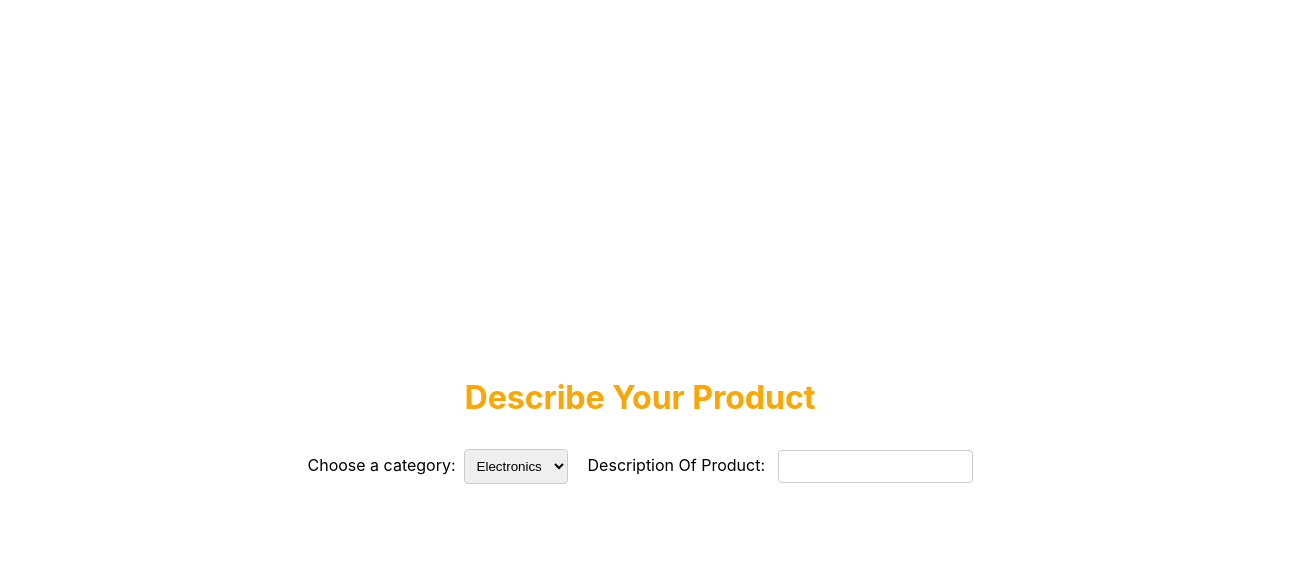
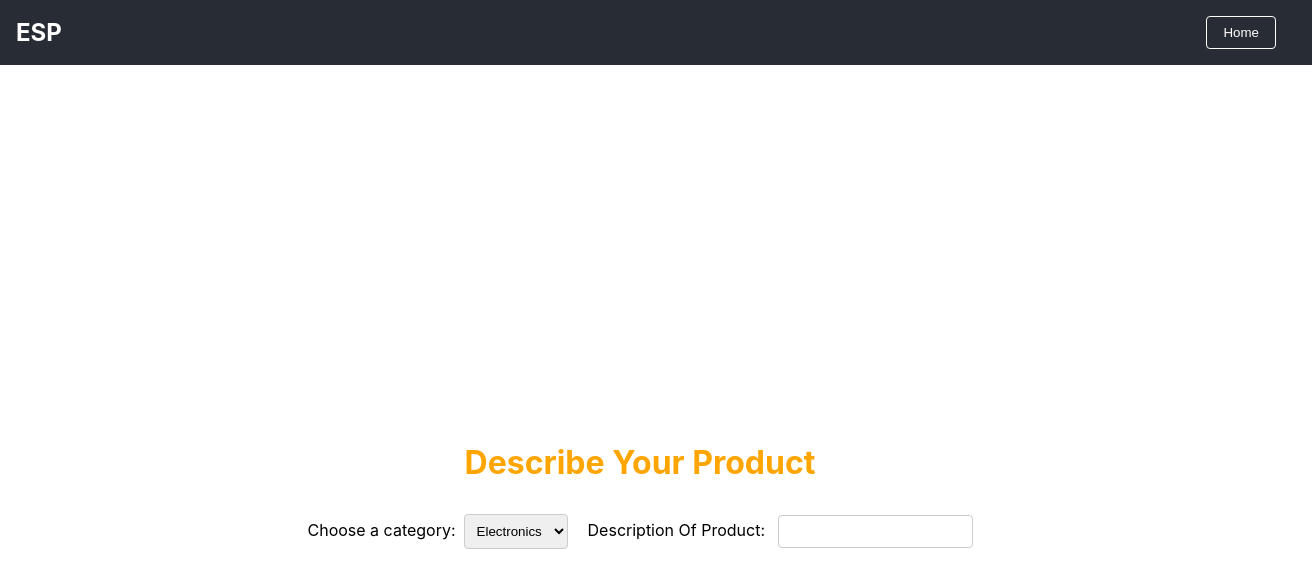
Before and after one commit to mskstanmay/Google-Devs-Sprint-2025-Hackathon, a React (Create React App) app in the folder sustainability-app/: page / in a window 1280 px wide. Shown: the top 588 px of the page, 1312 px wide, since content can reach past the window. Built offline with nearby package versions, Linux system fonts and the light colour scheme.

Commit message:
navbar basic

```diff
--- a/sustainability-app/src/App.css
+++ b/sustainability-app/src/App.css
@@ -62,3 +62,35 @@ select, input {
 label {
   margin-right: 8px;
 }
+
+.navbar {
+  width: 100%;
+  background-color: #282c34;
+  padding: 1rem;
+  display: flex;
+  justify-content: space-between;
+  align-items: center;
+  color: white;
+}
+
+.navbar-brand {
+  font-size: 1.5rem;
+  font-weight: bold;
+  color: white;
+  text-decoration: none;
+}
+
+.navbar-button {
+  margin-right: 20px;
+  background: none;
+  border: 1px solid white;
+  color: white;
+  padding: 0.5rem 1rem;
+  border-radius: 4px;
+  cursor: pointer;
+}
+
+.navbar-button:hover {
+  background-color: white;
+  color: #282c34;
+}
--- a/sustainability-app/src/App.js
+++ b/sustainability-app/src/App.js
@@ -2,6 +2,11 @@ import './App.css';
 
 function App() {
   return (
+    <div>
+      <nav className="navbar">
+        <a href="/" className="navbar-brand">ESP</a>
+        <button className="navbar-button">Home</button>
+      </nav>
       <div className="App">
         <h1 className="title">Describe Your Product</h1>
         <div className="form-row">
@@ -19,6 +24,7 @@ function App() {
           </div>
         </div>
       </div>
+    </div>
   );
 }
 
```
Lines whose indentation alone changed are shown as unchanged.
